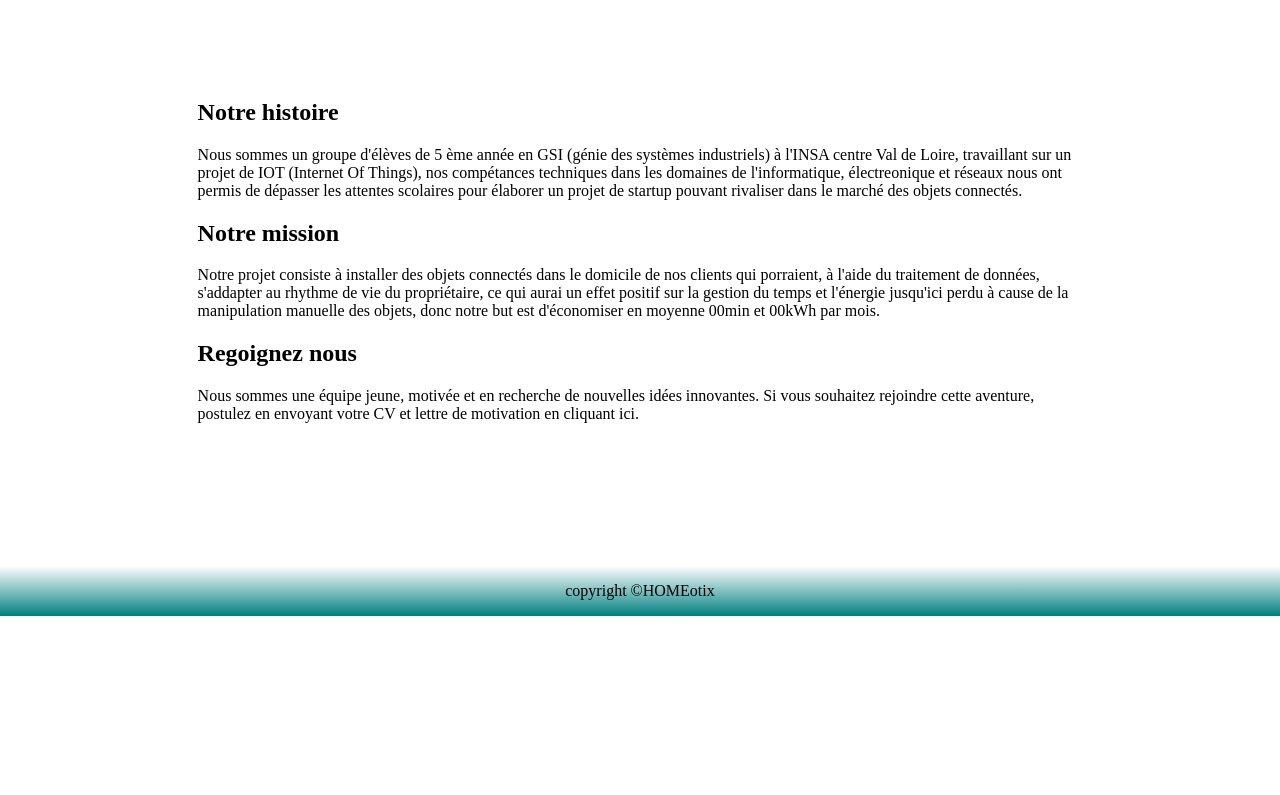
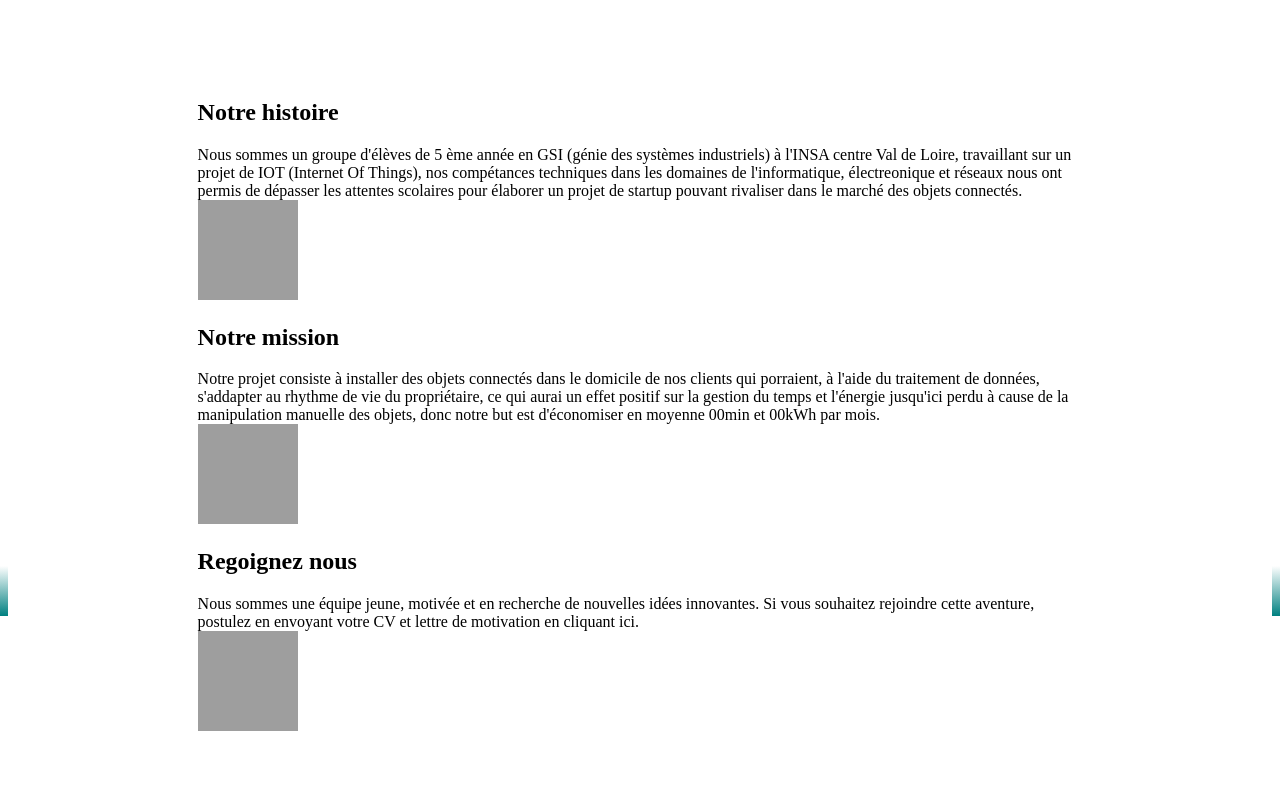
Before and after one commit to mabk748/Projet-IOT, a PHP site: page /Apropos.php in a window 1280 px wide. Shown: the part 184-979 px from the top of the page. Before the commit the page ends 800 px from the top, so only its background shows below. Run offline with PHP 8.4, Linux system fonts and the light colour scheme; grey boxes are pictures that could not be loaded.

Commit message:
ajout de contenu dans a propos

```diff
--- a/Site Web/Front End/Apropos.php
+++ b/Site Web/Front End/Apropos.php
@@ -23,18 +23,21 @@
                 <div>
                     Nous sommes un groupe d'élèves de 5 ème année en GSI (génie des systèmes industriels) à l'INSA centre Val de Loire, travaillant sur un projet de IOT (Internet Of Things), nos compétances techniques dans les domaines de l'informatique, électreonique et réseaux nous ont permis de dépasser les attentes scolaires pour élaborer un projet de startup pouvant rivaliser dans le marché des objets connectés.
                 </div>
+                <img src="histoire" width="100" height="100">
             </div>
             <div class="notre_mission">
                 <h2>Notre mission</h2>
                 <div>
                     Notre projet consiste à installer des objets connectés dans le domicile de nos clients qui porraient, à l'aide du traitement de données, s'addapter au rhythme de vie du propriétaire, ce qui aurai un effet positif sur la gestion du temps et l'énergie jusqu'ici perdu à cause de la manipulation manuelle des objets, donc notre but est d'économiser en moyenne 00min et 00kWh par mois.
                 </div>
+                <img src="mission" width="100" height="100">
             </div>
             <div class="rejoignez_nous">
                 <h2>Regoignez nous</h2>
                 <div>
                     Nous sommes une équipe jeune, motivée et en recherche de nouvelles idées innovantes. Si vous souhaitez rejoindre cette aventure, postulez en envoyant votre CV et lettre de motivation <a href="join.php"> en cliquant ici.</a>
                 </div>
+                <img src="rejoindre" width="100" height="100">
             </div>
         </div>
 
```
